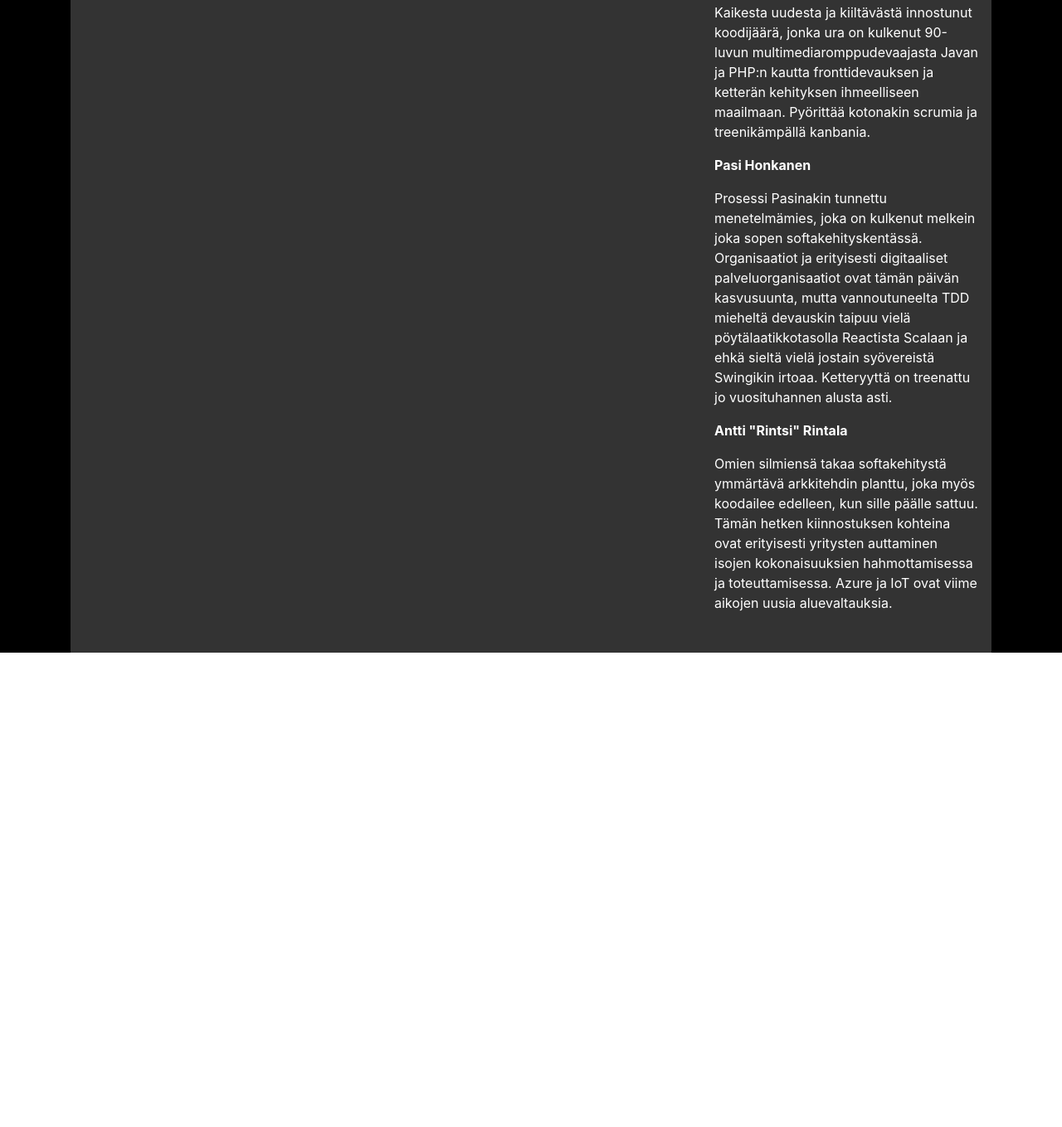
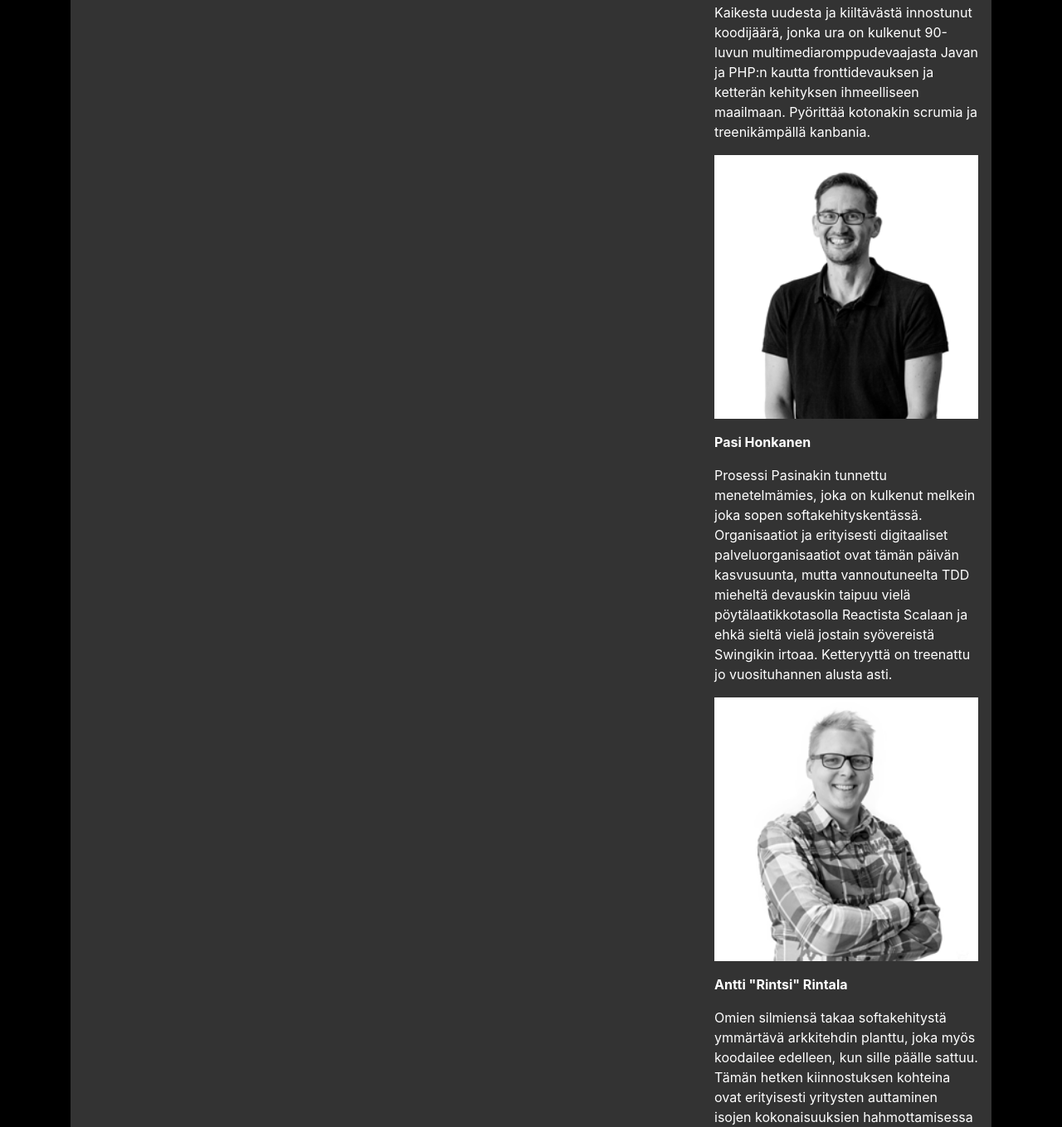
Before and after one commit to Kaivosukeltaja/prm, a Gatsby site: page / in a window 1280 px wide. Shown: the part 499-1858 px from the top of the page at 83% size. Before the commit the page ends 1286 px from the top, so only its background shows below. Built offline with nearby package versions, Linux system fonts and the light colour scheme; Gatsby itself is replaced by a stand-in of ours.

Commit message:
Added Pasi's and Rintsis photos and host images are now full width

```diff
--- a/src/pages/index/sidebar.md
+++ b/src/pages/index/sidebar.md
@@ -10,10 +10,14 @@ templateKey: index-sidebar
 
 Kaikesta uudesta ja kiiltävästä innostunut koodijäärä, jonka ura on kulkenut 90-luvun multimediaromppudevaajasta Javan ja PHP:n kautta fronttidevauksen ja ketterän kehityksen ihmeelliseen maailmaan. Pyörittää kotonakin scrumia ja treenikämpällä kanbania.
 
+![Pasi Honkanen](/assets/inc_pasi_honkanen-small.png)
+
 **Pasi Honkanen**
 
 Prosessi Pasinakin tunnettu menetelmämies, joka on kulkenut melkein joka sopen softakehityskentässä. Organisaatiot ja erityisesti digitaaliset palveluorganisaatiot ovat tämän päivän kasvusuunta, mutta vannoutuneelta TDD mieheltä devauskin taipuu vielä pöytälaatikkotasolla Reactista Scalaan ja ehkä sieltä vielä jostain syövereistä Swingikin irtoaa. Ketteryyttä on treenattu jo vuosituhannen alusta asti.
 
+![Antti Rintsi Rintala](/assets/inc_antti_rintala-small.png)
+
 **Antti "Rintsi" Rintala**
 
 Omien silmiensä takaa softakehitystä ymmärtävä arkkitehdin planttu, joka myös koodailee edelleen, kun sille päälle sattuu. Tämän hetken kiinnostuksen kohteina ovat erityisesti yritysten auttaminen isojen kokonaisuuksien hahmottamisessa ja toteuttamisessa. Azure ja IoT ovat viime aikojen uusia aluevaltauksia.
--- a/static/css/styles.css
+++ b/static/css/styles.css
@@ -4,4 +4,5 @@ h1, h2 {
 
 aside img {
   max-width: 100%;
+  width: 100%;
 }
```
Also changed, not shown: static/assets/inc_antti_rintala-small.png (added), static/assets/inc_antti_rintala_web.png (added), static/assets/inc_pasi_honkanen-small.png (added), static/assets/inc_pasi_honkanen_web.png (added).
